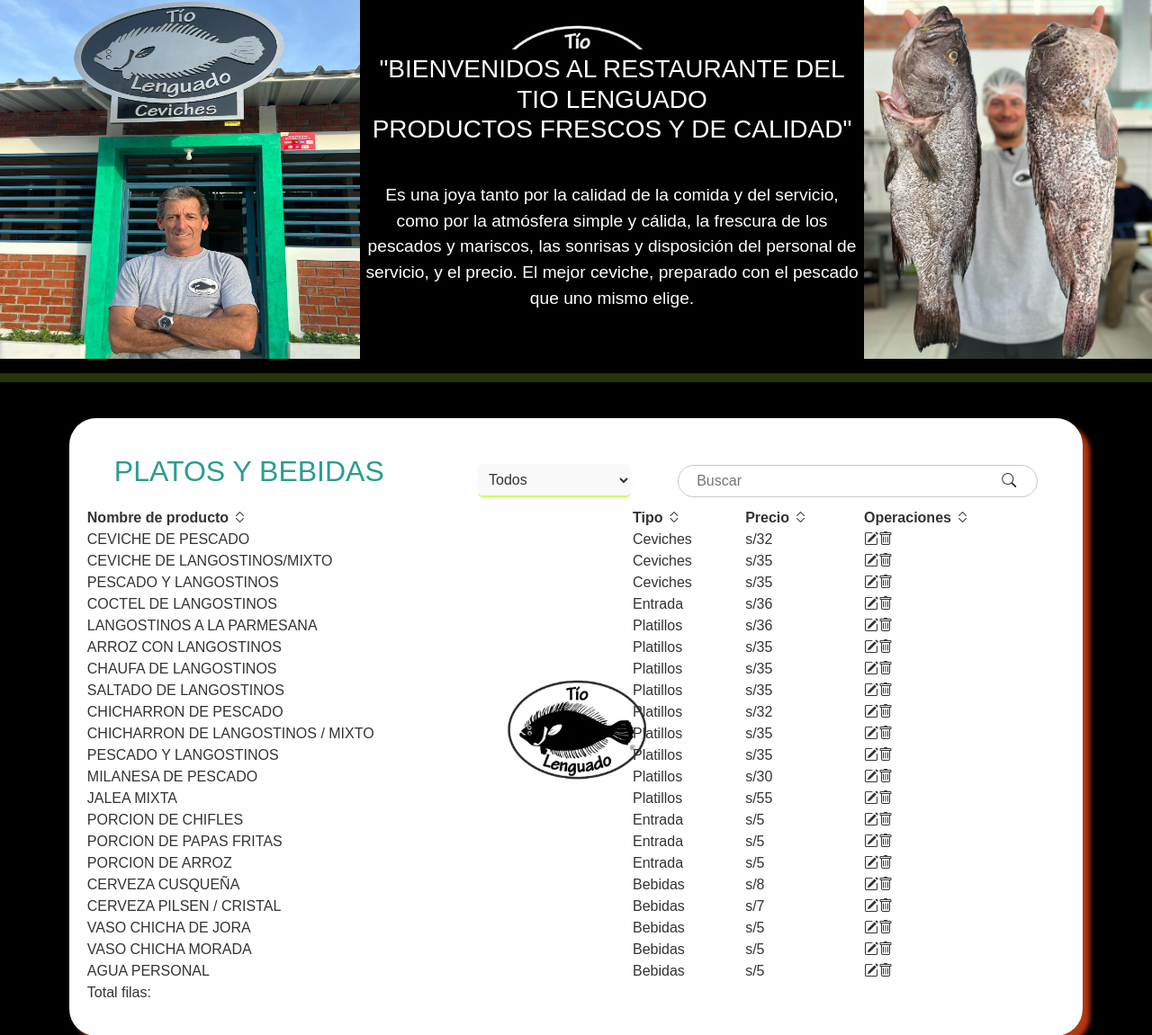
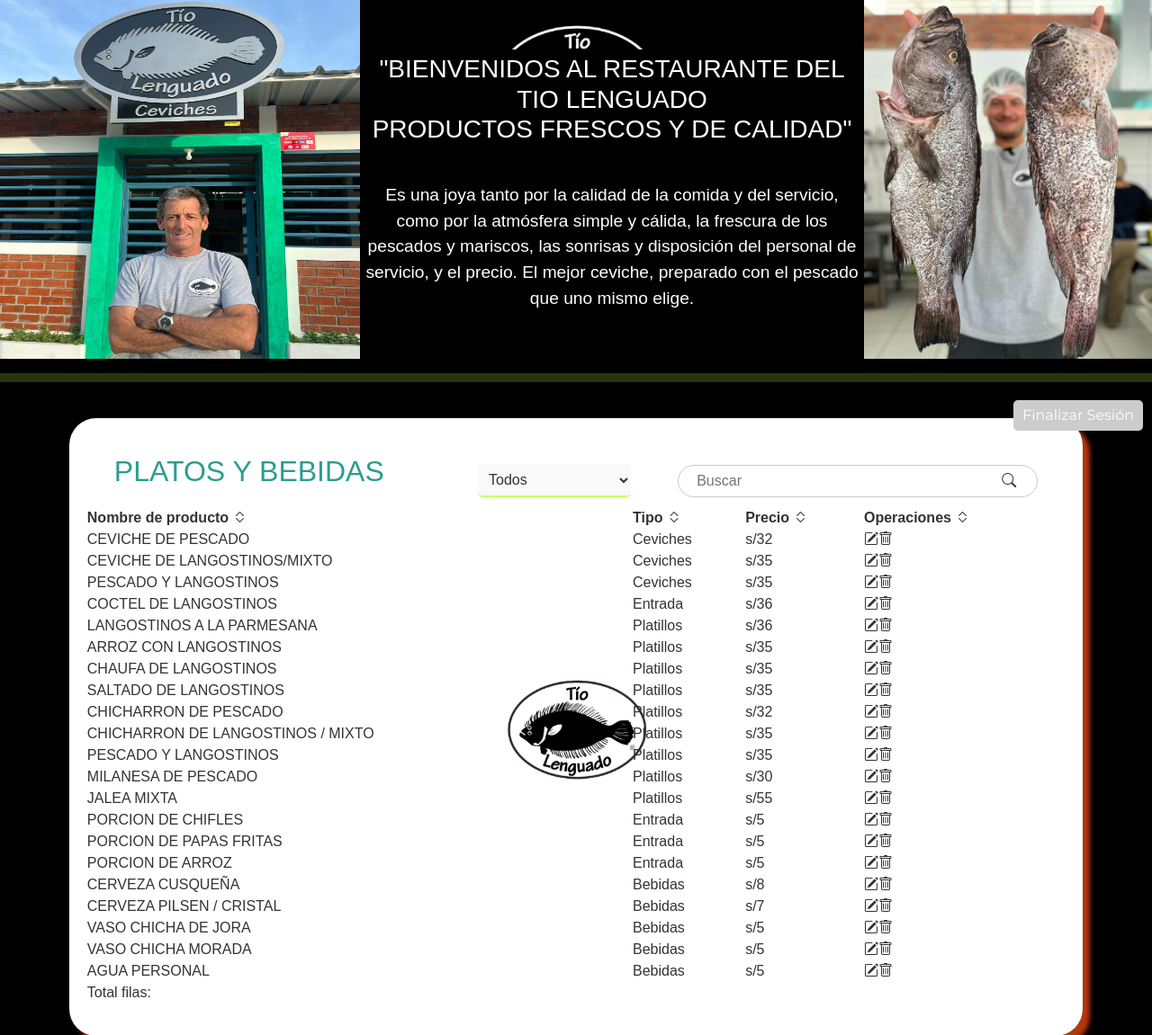
Before and after one commit to Black2oo4g/Tio-lenguado---TPW, a PHP site: page / in a window 1280 px wide. Shown: the part 311-1462 px from the top of the page at 90% size. Run offline with PHP 8.4, Linux system fonts and the light colour scheme; the visitor is signed in with stand-in values (Sample User, id 1); some libraries are stand-ins or nearby versions.

Commit message:
add logout

```diff
--- a/Auth/logout.php
+++ b/Auth/logout.php
@@ -1,6 +1,8 @@
 <?php
 session_start();
-session_destroy();
-header("Location: /Public_html/login.html");
+session_unset(); // Elimina todas las variables de sesión
+session_destroy(); // Destruye la sesión actual
+
+echo json_encode(['status' => 'success', 'message' => 'Sesión finalizada exitosamente.']);
 exit();
 ?>
--- a/Vista/index.php
+++ b/Vista/index.php
@@ -1,9 +1,7 @@
 <!DOCTYPE html>
 <?php
-// Asegúrate de que la sesión esté iniciada
 session_start();
 
-// Verificar si el usuario está autenticado
 if (!isset($_SESSION['usuario_id'])) {
     echo "<script>
         alert('Por favor, inicie sesión primero.');
@@ -12,7 +10,6 @@
     exit();
 }
 
-// Recuperar los datos del usuario desde la sesión
 $nombre_usuario = $_SESSION['nombre_usuario'];
 $correo_usuario = $_SESSION['correo_usuario'];
 $tipo_usuario = $_SESSION['tipo_usuario'];
@@ -741,11 +738,13 @@
         <form class="row g-3">
             <div class="col-md-6">
                 <label for="nombreUsuario" class="form-label">Nombre</label>
-                <input type="text" class="form-control" id="nombreUsuario" value="<?php echo $nombre_usuario; ?>" readonly>
+                <input type="text" class="form-control" id="nombreUsuario" value="<?php echo $nombre_usuario; ?>"
+                    readonly>
             </div>
             <div class="col-md-6">
                 <label for="correoUsuario" class="form-label">Correo</label>
-                <input type="email" class="form-control" id="correoUsuario" value="<?php echo $correo_usuario; ?>" readonly>
+                <input type="email" class="form-control" id="correoUsuario" value="<?php echo $correo_usuario; ?>"
+                    readonly>
             </div>
             <div class="col-md-6">
                 <label for="tipoUsuario" class="form-label">Tipo de Usuario</label>
@@ -753,11 +752,13 @@
             </div>
             <div class="col-md-6">
                 <label for="fechaCreacion" class="form-label">Fecha de Creación</label>
-                <input type="text" class="form-control" id="fechaCreacion" value="<?php echo $fecha_creacion; ?>" readonly>
+                <input type="text" class="form-control" id="fechaCreacion" value="<?php echo $fecha_creacion; ?>"
+                    readonly>
             </div>
             <div class="col-md-12">
                 <label for="contrasenaUsuario" class="form-label">Contraseña</label>
-                <input type="password" class="form-control" id="contrasenaUsuario" value="<?php echo $contrasena_usuario; ?>" readonly>
+                <input type="password" class="form-control" id="contrasenaUsuario"
+                    value="<?php echo $contrasena_usuario; ?>" readonly>
             </div>
             <div class="col-12">
                 <button class="boton_cerrar" onclick="closePopup()">Cerrar</button>
@@ -769,11 +770,38 @@
     <script src="https://cdn.jsdelivr.net/npm/bootstrap@5.3.3/dist/js/bootstrap.bundle.min.js"
         integrity="sha384-YvpcrYf0tY3lHB60NNkmXc5s9fDVZLESaAA55NDzOxhy9GkcIdslK1eN7N6jIeHz"
         crossorigin="anonymous"></script>
-        <script>
+    <script>
+
+    </script>
+    <script src="https://cdn.jsdelivr.net/npm/sweetalert2@11"></script>
+    <button class="boton_cerrar btn btn-danger" onclick="logout()">Finalizar Sesión</button>
+
+    <script>
         function logout() {
-            window.location.href = 'logout.php';
+            const confirmLogout = confirm("¿Estás seguro de que deseas finalizar la sesión?");
+            if (confirmLogout) {
+                // Realiza una solicitud AJAX para finalizar la sesión
+                fetch('../Auth/logout.php', {
+                    method: 'POST', // Solicitud POST para mayor seguridad
+                })
+                    .then(response => response.json())
+                    .then(data => {
+                        if (data.status === 'success') {
+                            alert(data.message);
+                            window.location.href = '../Public_html/login.html'; // Redirige al login
+                        } else {
+                            alert('Hubo un problema al finalizar la sesión.');
+                        }
+                    })
+                    .catch(error => {
+                        console.error('Error al cerrar sesión:', error);
+                        alert('Ocurrió un error al intentar cerrar sesión.');
+                    });
+            }
         }
     </script>
+
+
 </body>
 
 </html>
```
